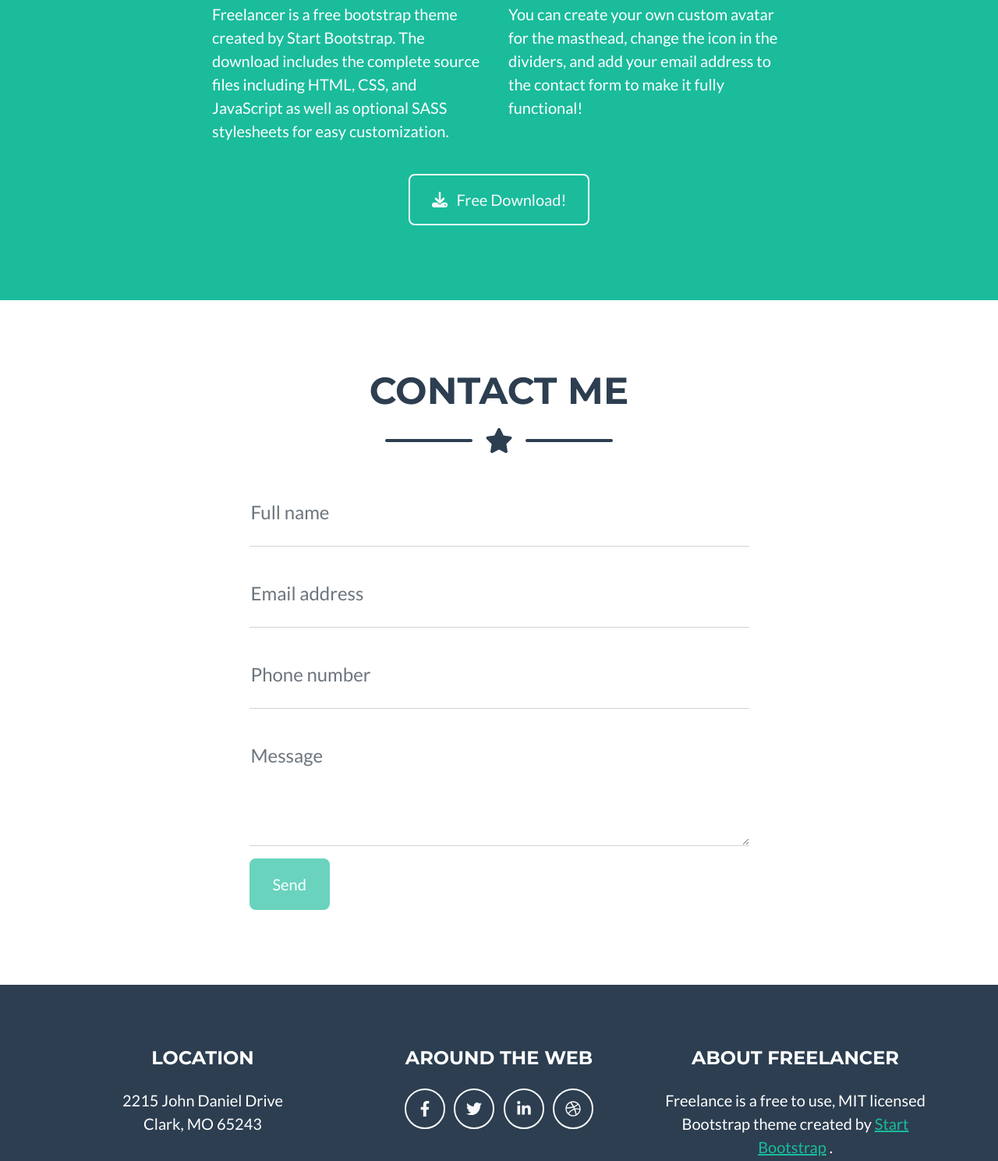
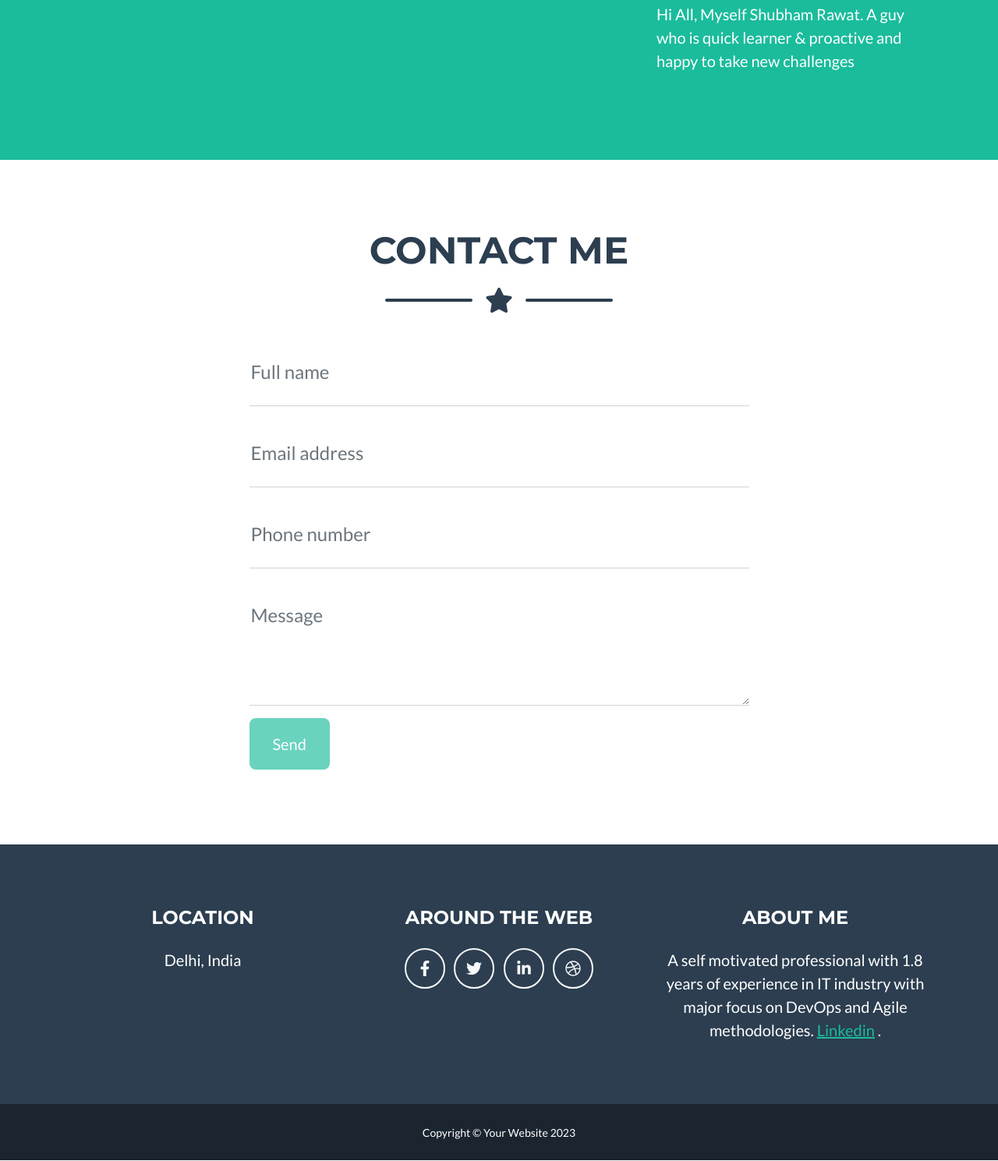
Before and after one commit to rawatshubham138/Github-Actions, a plain HTML site: page index.html in a window 1280 px wide. Shown: the part 1894-3383 px from the top of the page at 78% size. Drawn offline with nearby package versions, Linux system fonts and the light colour scheme.

Commit message:
Update index.html

```diff
--- a/index.html
+++ b/index.html
@@ -134,16 +134,9 @@
                 </div>
                 <!-- About Section Content-->
                 <div class="row">
-                    <div class="col-lg-4 ms-auto"><p class="lead">Freelancer is a free bootstrap theme created by Start Bootstrap. The download includes the complete source files including HTML, CSS, and JavaScript as well as optional SASS stylesheets for easy customization.</p></div>
-                    <div class="col-lg-4 me-auto"><p class="lead">You can create your own custom avatar for the masthead, change the icon in the dividers, and add your email address to the contact form to make it fully functional!</p></div>
+                    <div class="col-lg-4 ms-auto"><p class="lead">Hi All, Myself Shubham Rawat. A guy who is quick learner & proactive and happy to take new challenges </p></div>
                 </div>
-                <!-- About Section Button-->
-                <div class="text-center mt-4">
-                    <a class="btn btn-xl btn-outline-light" href="https://startbootstrap.com/theme/freelancer/">
-                        <i class="fas fa-download me-2"></i>
-                        Free Download!
-                    </a>
-                </div>
+
             </div>
         </section>
         <!-- Contact Section-->
@@ -225,9 +218,7 @@
                     <div class="col-lg-4 mb-5 mb-lg-0">
                         <h4 class="text-uppercase mb-4">Location</h4>
                         <p class="lead mb-0">
-                            2215 John Daniel Drive
-                            <br />
-                            Clark, MO 65243
+                            Delhi, India
                         </p>
                     </div>
                     <!-- Footer Social Icons-->
@@ -240,10 +231,10 @@
                     </div>
                     <!-- Footer About Text-->
                     <div class="col-lg-4">
-                        <h4 class="text-uppercase mb-4">About Freelancer</h4>
+                        <h4 class="text-uppercase mb-4">About Me</h4>
                         <p class="lead mb-0">
-                            Freelance is a free to use, MIT licensed Bootstrap theme created by
-                            <a href="http://startbootstrap.com">Start Bootstrap</a>
+                            A self motivated professional with 1.8 years of experience in IT industry with major focus on DevOps and Agile methodologies.
+                            <a href="https://www.linkedin.com/in/rawatshubham138/">Linkedin</a>
                             .
                         </p>
                     </div>
```
